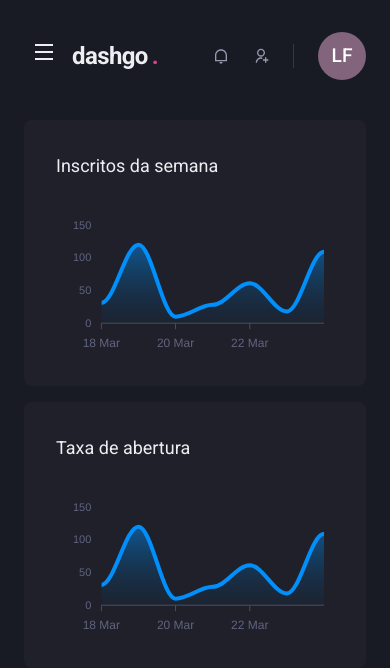
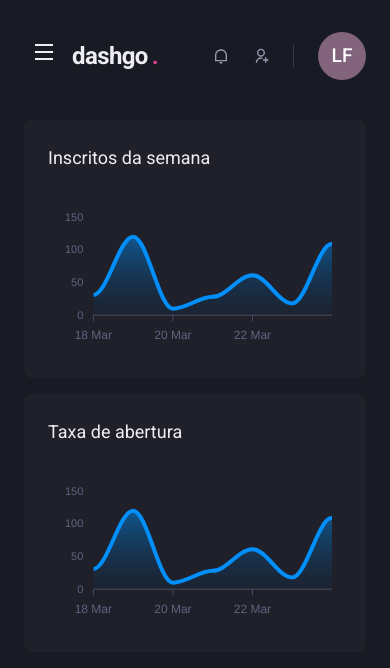
Before and after one commit to olucasfreitas/dash-go, a Next.js app: page /dashboard in a window 390 px wide. Shown: the top 668 px of the page. Built offline with nearby package versions, Linux system fonts and the light colour scheme.

Commit message:
fixed padding on mobile dashboard

```diff
--- a/src/components/Sidebar/SidebarNav.tsx
+++ b/src/components/Sidebar/SidebarNav.tsx
@@ -7,7 +7,6 @@
 } from "react-icons/ri";
 import { NavSection } from "./NavSection";
 import { NavLink } from "./NavLink";
-import Link from "next/link";
 
 export function SidebarNav() {
   return (
--- a/src/pages/dashboard.tsx
+++ b/src/pages/dashboard.tsx
@@ -77,13 +77,13 @@
           minChildWidth="320px"
           alignItems="flex-start"
         >
-          <Box p="8" bg="gray.800" borderRadius={8} pb="4">
+          <Box p={["6", "8"]} bg="gray.800" borderRadius={8} pb="4">
             <Text fontSize="lg" mb="4">
               Inscritos da semana
             </Text>
             <Chart type="area" height={160} options={options} series={series} />
           </Box>
-          <Box p="8" bg="gray.800" borderRadius={8} pb="4">
+          <Box p={["6", "8"]} bg="gray.800" borderRadius={8} pb="4">
             <Text fontSize="lg" mb="4">
               Taxa de abertura
             </Text>
```
